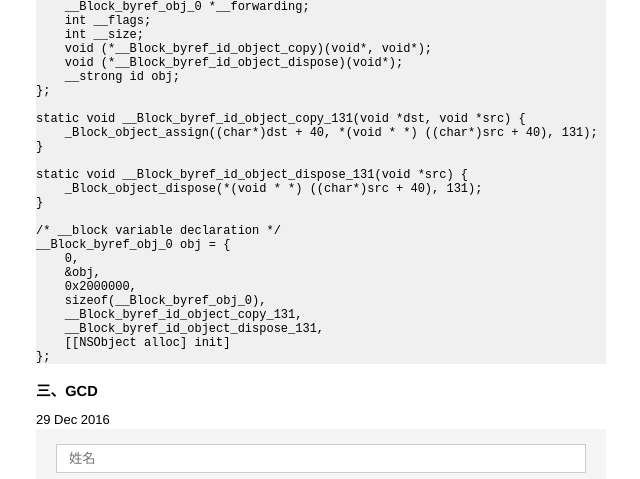
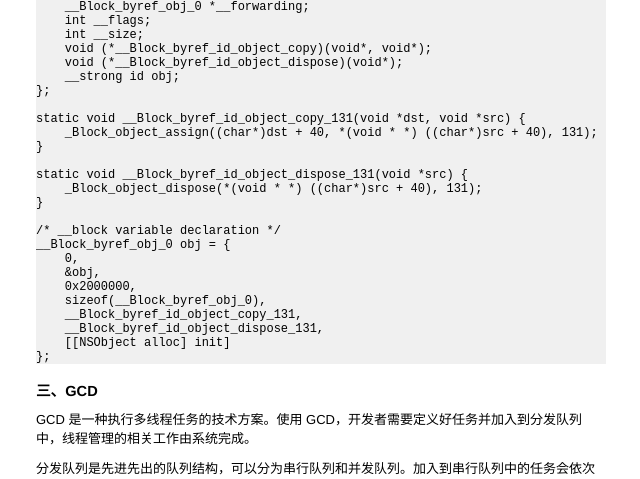
Before and after one commit to rob2468/rob2468.github.io, a Jekyll site: the page built from _posts/2016-12-29-Reading-Notes-Pro-Multithreading-and-Memory-Management-for-iOS-and-OSX-with-ARC-Grand_Central-Dispatch-and-Blocks.md, in a window 1280 px wide and 1400 px high, scrolled down 15941 px. Shown: the top 479 px of the window, without its empty margins (319-959 px from the left). Built offline with Jekyll 4.4.1, drawn with Linux system fonts in a browser that asks for light colours; nearby versions of some CDN libraries; some of the changed text lies outside the part shown.

Commit message:
post "2016-12-29" add GCD

```diff
--- a/_posts/2016-12-29-Reading-Notes-Pro-Multithreading-and-Memory-Management-for-iOS-and-OSX-with-ARC-Grand_Central-Dispatch-and-Blocks.md
+++ b/_posts/2016-12-29-Reading-Notes-Pro-Multithreading-and-Memory-Management-for-iOS-and-OSX-with-ARC-Grand_Central-Dispatch-and-Blocks.md
@@ -864,5 +864,27 @@
 
 <h2 id="section_3">三、GCD</h2>
 
+GCD 是一种执行多线程任务的技术方案。使用 GCD，开发者需要定义好任务并加入到分发队列中，线程管理的相关工作由系统完成。
+
+分发队列是先进先出的队列结构，可以分为串行队列和并发队列。加入到串行队列中的任务会依次有序执行，当前任务完成后再执行队列中下一个任务。并发队列中的任务执行不会等待前次任务执行完成。
+
+<div align="center"><img src="http://7xilqo.com1.z0.glb.clouddn.com/2016-12-29-Relationship-of-Serial-Dispatch-Queue-Concurrent-Dispatch-Queue-and-threads.png" alt="" width="80%" /></div>
+
+<div align="center">图 串行队列、并发队列与线程的关系</div>
+
+上图描述了分发队列和线程的关系。XNU kernel 是 iOS 和 OS X 的核心部分，负责线程的管理，创建、销毁和调度线程。比如，8个任务添加至并发队列中，XNU kernel 提供了4个线程执行任务，可能有如下执行顺序。
+
+<div class="code"><pre><code>--------------------------------------------------
+|  Thread0  |  Thread1  |  Thread 2  |  Thread3  |
+|-----------|-----------|------------|-----------|
+|  blk0     |  blk1     |  blk2      |  blk3     |
+|  blk4     |  blk6     |  blk5      |           |
+|  blk7     |           |            |           |
+--------------------------------------------------
+</code></pre></div>
+
+分发队列本身不遵循 OC 对象的内存管理规则，当创建了一个分发队列，使用完成后需手动释放。
+
+当创建了一个串行队列并向其中添加了任务，系统会创建一个对应的线程。如果创建了2000个串行队列，系统也会创建2000个线程。开发者需要了解这个特性，避免过多线程造成额外的开销。
 
 {{ page.date | date_to_string }}
```
